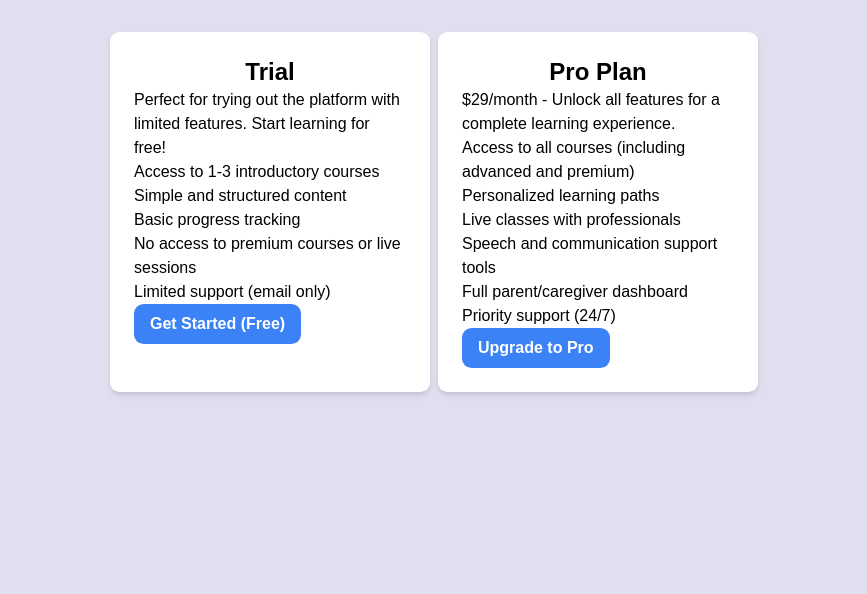
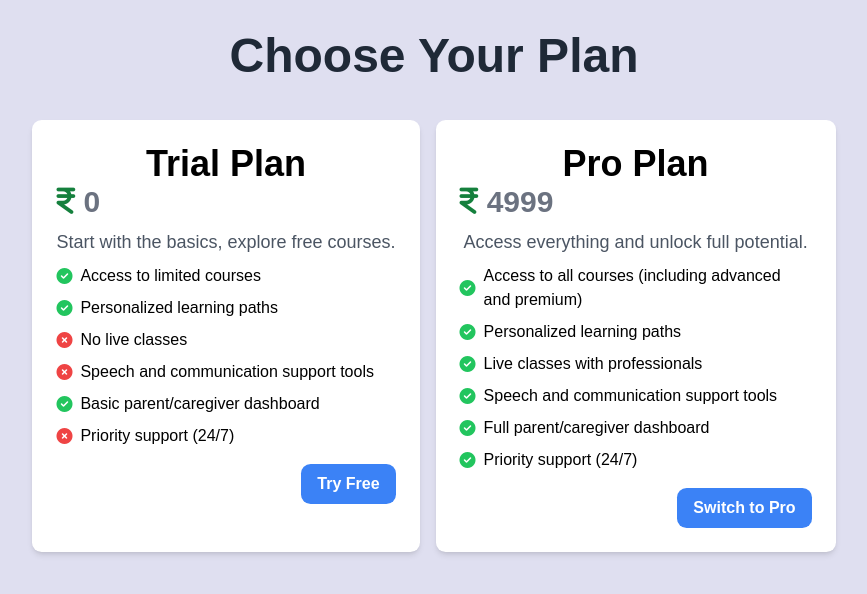
Before and after one commit to Manasraj9/Rama-Realm--An-E-learning-Website-, a React (Vite) app in the folder frontend/: page /Pricing in a window 1280 px wide. Shown: the top 594 px of the page, without its empty margins (206-1073 px from the left). Built offline with nearby package versions, Linux system fonts and the light colour scheme; a web font is replaced by a local one.

Commit message:
Updated Pricing.jsx

```diff
--- a/frontend/index.html
+++ b/frontend/index.html
@@ -1,13 +1,18 @@
 <!doctype html>
 <html lang="en">
+
 <head>
   <meta charset="UTF-8" />
   <link rel="icon" type="Logo.svg" href="./src/images/Favicon.svg" />
   <meta name="viewport" content="width=device-width, initial-scale=5.0" />
   <title>Rama Realm</title>
+  <link rel="stylesheet" href="https://cdnjs.cloudflare.com/ajax/libs/font-awesome/6.0.0-beta3/css/all.min.css" />
+
 </head>
+
 <body>
   <div id="root"></div>
   <script type="module" src="/src/main.jsx"></script>
 </body>
+
 </html>
--- a/frontend/package.json
+++ b/frontend/package.json
@@ -12,6 +12,9 @@
   "dependencies": {
     "@emotion/react": "^11.14.0",
     "@emotion/styled": "^11.14.0",
+    "@fortawesome/fontawesome-free": "^6.7.2",
+    "@fortawesome/free-solid-svg-icons": "^6.7.2",
+    "@fortawesome/react-fontawesome": "^0.2.2",
     "@gsap/react": "^2.1.1",
     "@mui/icons-material": "^6.2.0",
     "@mui/material": "^6.2.0",
@@ -22,6 +25,7 @@
     "chart.js": "^4.4.7",
     "class-variance-authority": "^0.7.1",
     "clsx": "^2.1.1",
+    "framer-motion": "^11.15.0",
     "gsap": "^3.12.5",
     "jwt-decode": "^4.0.0",
     "lucide-react": "^0.468.0",
--- a/frontend/src/App.jsx
+++ b/frontend/src/App.jsx
@@ -4,6 +4,8 @@ import { ToastContainer } from 'react-toastify';
 import Landingpage from './Pages/Landingpage';
 import Register from './Pages/Register';
 import Login from './Pages/Login';
+import '@fortawesome/fontawesome-free/css/all.min.css';
+
 
 import Resetpassword from './Pages/PasswordReset'
 import Otpverification from './Pages/OtpVerification';
--- a/frontend/src/Components/Pricing/Pricing.jsx
+++ b/frontend/src/Components/Pricing/Pricing.jsx
@@ -1,36 +1,99 @@
 import React from 'react';
+import { motion } from 'framer-motion'; // Import framer-motion for animation
 
-const Pricing = ({ tickSign, crossSign }) => {
+const Pricing = () => {
+    const tickSign = <i className="fas fa-check-circle text-green-500"></i>;
+    const crossSign = <i className="fas fa-times-circle text-red-500"></i>;
+    const rupeeSign = <i className="fas fa-indian-rupee-sign text-green-700"></i>; // Using Font Awesome's Indian Rupee Sign icon
+
+    // Features for Trial and Pro plans with availability (true = available, false = unavailable)
+    const trialFeatures = [
+        { feature: "Access to limited courses", available: true },
+        { feature: "Personalized learning paths", available: true },
+        { feature: "No live classes", available: false },
+        { feature: "Speech and communication support tools", available: false },
+        { feature: "Basic parent/caregiver dashboard", available: true },
+        { feature: "Priority support (24/7)", available: false },
+    ];
+
+    const proFeatures = [
+        "Access to all courses (including advanced and premium)",
+        "Personalized learning paths",
+        "Live classes with professionals",
+        "Speech and communication support tools",
+        "Full parent/caregiver dashboard",
+        "Priority support (24/7)",
+    ];
+
+    // Define the plans array with features linked to each plan
+    const plans = [
+        {
+            title: "Trial Plan",
+            price: "0",
+            features: trialFeatures,
+            description: "Start with the basics, explore free courses.",
+            footerText: "Try Free",
+        },
+        {
+            title: "Pro Plan",
+            price: "4999",
+            features: proFeatures,
+            description: "Access everything and unlock full potential.",
+            footerText: "Switch to Pro",
+        },
+    ];
+
     return (
-        <div className='px-4 py-8 max-w-7xl mx-auto'>
-            <div className='flex justify-center gap-2'>
-                {/* Trial Plan */}
-                <div className="bg-white shadow-md rounded-lg p-6 max-w-[320px] max-h-[400px]">
-                    <h3 className='text-2xl text-center font-bold'>Trial</h3>
-                    <p>Perfect for trying out the platform with limited features. Start learning for free!</p>
-                    <ul>
-                        <li>Access to 1-3 introductory courses</li>
-                        <li>Simple and structured content</li>
-                        <li>Basic progress tracking</li>
-                        <li>No access to premium courses or live sessions</li>
-                        <li>Limited support (email only)</li>
-                    </ul>
-                    <button className='bg-blue-500 px-4 py-2 rounded-lg text-center text-white font-semibold hover:bg-blue-600'>Get Started (Free)</button>
-                </div>
+        <div className="px-4 py-8 max-w-7xl mx-auto">
+            <div className="text-center mb-10">
+                <h1 className="text-5xl font-bold text-gray-800">Choose Your Plan</h1>
+            </div>
 
-                {/* Pro Plan */}
-                <div className="bg-white shadow-md rounded-lg p-6 max-w-[320px] max-h-[400px]">
-                    <h3 className='text-2xl text-center font-bold'>Pro Plan</h3>
-                    <p>$29/month - Unlock all features for a complete learning experience.</p>
-                    <ul>
-                        <li>Access to all courses (including advanced and premium)</li>
-                        <li>Personalized learning paths</li>
-                        <li>Live classes with professionals</li>
-                        <li>Speech and communication support tools</li>
-                        <li>Full parent/caregiver dashboard</li>
-                        <li>Priority support (24/7)</li>
-                    </ul>
-                    <button className='bg-blue-500 px-4 py-2 rounded-lg text-center text-white font-semibold hover:bg-blue-600'>Upgrade to Pro</button>
+            {/* Parent div containing both Trial and Pro plans */}
+            <div className="flex justify-center gap-4 flex-wrap">
+                <div className="flex flex-wrap gap-4">
+                    {plans.map((plan, index) => (
+                        <motion.div
+                            key={index}
+                            initial={{ opacity: 0, y: 20 }} // Initial state (hidden)
+                            animate={{ opacity: 1, y: 0 }} // Final state (visible)
+                            transition={{ duration: 0.5, delay: index * 0.2 }} // Delay for staggered effect
+                            className="bg-white shadow-md rounded-lg p-6 max-w-[400px] max-h-[700px] transform transition-all hover:scale-105"
+                        >
+                            <h3 className="text-4xl text-center font-bold">{plan.title}</h3>
+                            <h4 className="text-3xl font-semibold text-gray-500 mb-2">
+                                {rupeeSign} {plan.price} {/* Display the rupee symbol */}
+                            </h4>
+                            <p className="text-center text-lg text-gray-600 mb-2">{plan.description}</p>
+
+                            {/* Features list for Trial Plan */}
+                            <ul className="space-y-2">
+                                {plan.title === "Trial Plan" &&
+                                    plan.features.map((item, idx) => (
+                                        <li key={idx} className="flex items-center gap-2">
+                                            {item.available ? tickSign : crossSign} {item.feature}
+                                        </li>
+                                    ))}
+
+                                {/* Features list for Pro Plan */}
+                                {plan.title === "Pro Plan" &&
+                                    plan.features.map((feature, idx) => (
+                                        <li key={idx} className="flex items-center gap-2">
+                                            {tickSign} {feature}
+                                        </li>
+                                    ))}
+                            </ul>
+
+                            {/* Footer Text: only show for Pro Plan */}
+                            {plan.footerText && (
+                                <div className="flex justify-end mt-4">
+                                    <button className="bg-blue-500 px-4 py-2 rounded-lg text-center text-white font-semibold hover:bg-blue-600">
+                                        {plan.footerText}
+                                    </button>
+                                </div>
+                            )}
+                        </motion.div>
+                    ))}
                 </div>
             </div>
         </div>
```
Also changed, not shown: 1 other file (tests, documents, lock files or other folders). Lines whose indentation alone changed are shown as unchanged.
